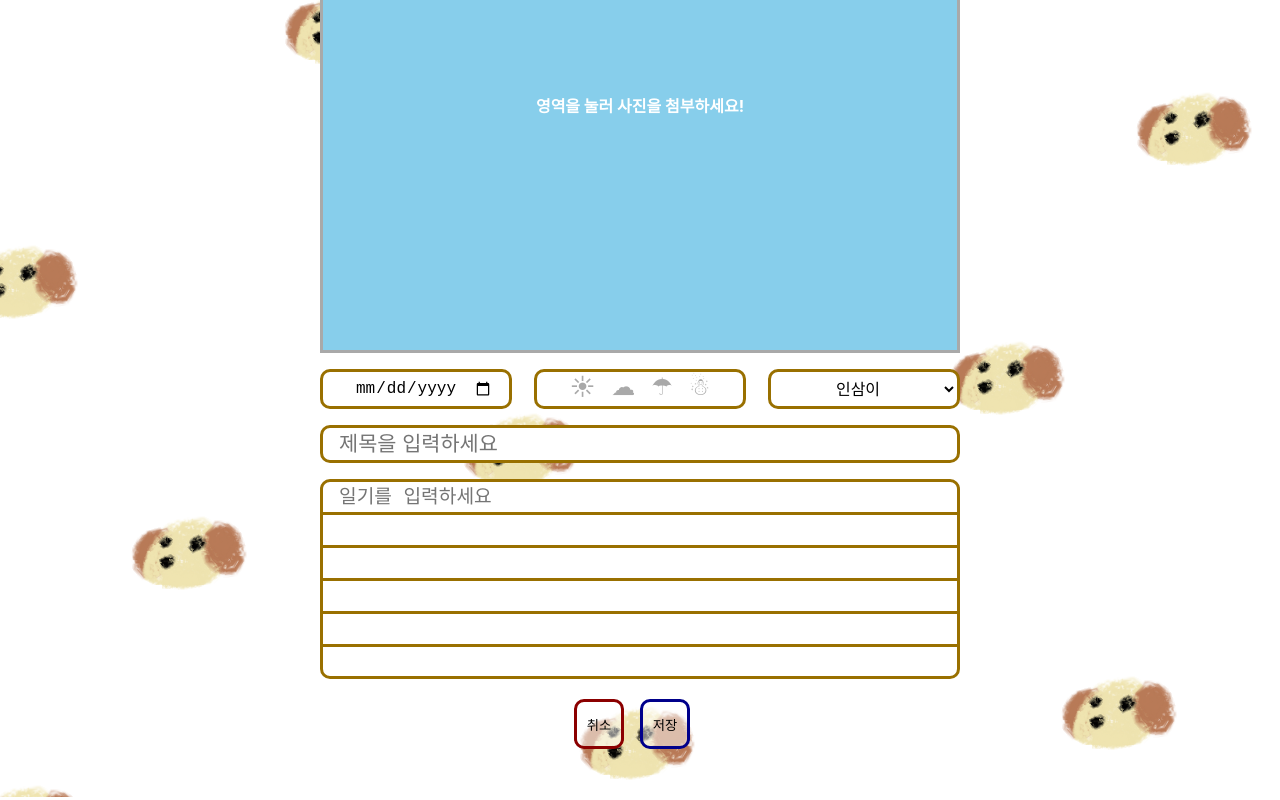
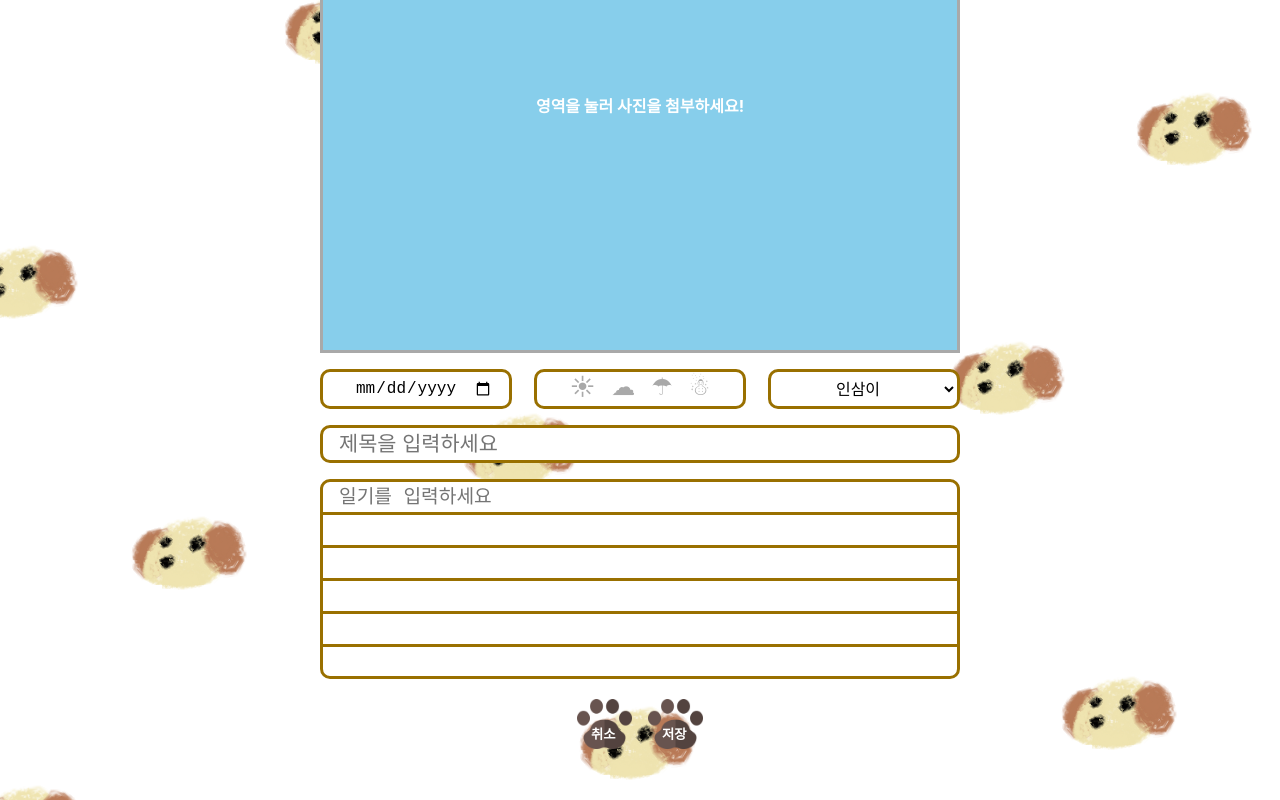
Before and after one commit to bokyungK/walking-diary, a React (Create React App) app: page / in a window 1280 px wide. Shown: the part 276-1076 px from the top of the page. Built offline with nearby package versions, Linux system fonts and the light colour scheme.

Commit message:
design: change button image

```diff
--- a/src/App.css
+++ b/src/App.css
@@ -488,7 +488,24 @@ main {
 }
 
 .write-button {
-  width: 50px;
+  background-color: rgba(255, 255, 255, 0);
+  border: none;
+  position: relative;
+}
+
+.write-button:first-child {
+  margin-right: 1rem;
+}
+
+.write-button img {
+  width: 55px;
   height: 50px;
-  border-radius: 10px;
 }
+
+.write-button div{
+  position: absolute;
+  bottom: 9px;
+  left: 14px;
+  color: #fff;
+  font-weight: bold;
+}
--- a/src/component/WriteDiary.js
+++ b/src/component/WriteDiary.js
@@ -31,8 +31,14 @@ function WriteDiary() {
                 <input className='write-title diary-title' type='text' placeholder='제목을 입력하세요'/>
                 <textarea className='write-content diary-content' placeholder='일기를 입력하세요'></textarea>
                 <div className='write-buttons'>
-                    <button className='write-button cancel-button' type='button'>취소</button>
-                    <button className='write-button submit-button' type='submit'>저장</button>
+                    <button className='write-button' type='button'>
+                        <img src='button.png'/>
+                        <div>취소</div>
+                    </button>
+                    <button className='write-button' type='submit'>
+                        <img src='button.png'/>
+                        <div>저장</div>
+                    </button>
                 </div>
             </form>
         </section>
```
Also changed, not shown: public/button.png (added).
